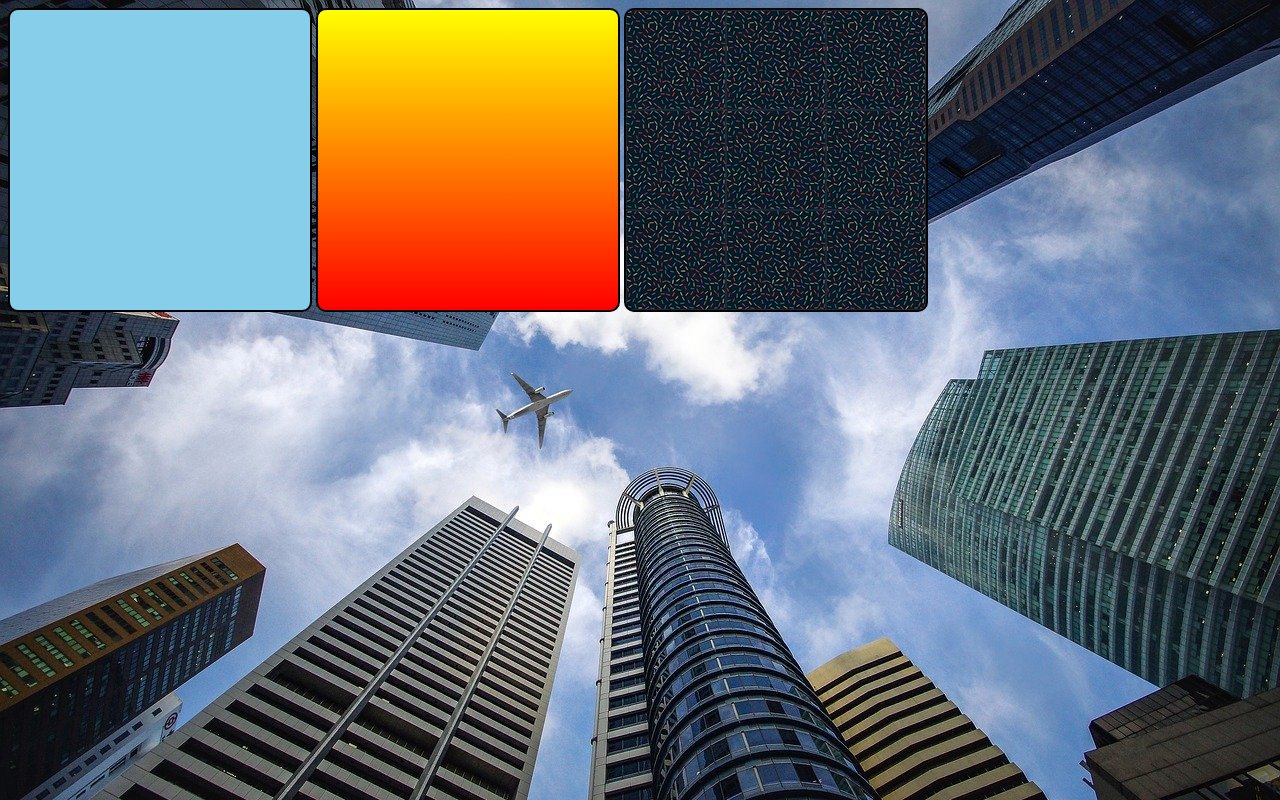
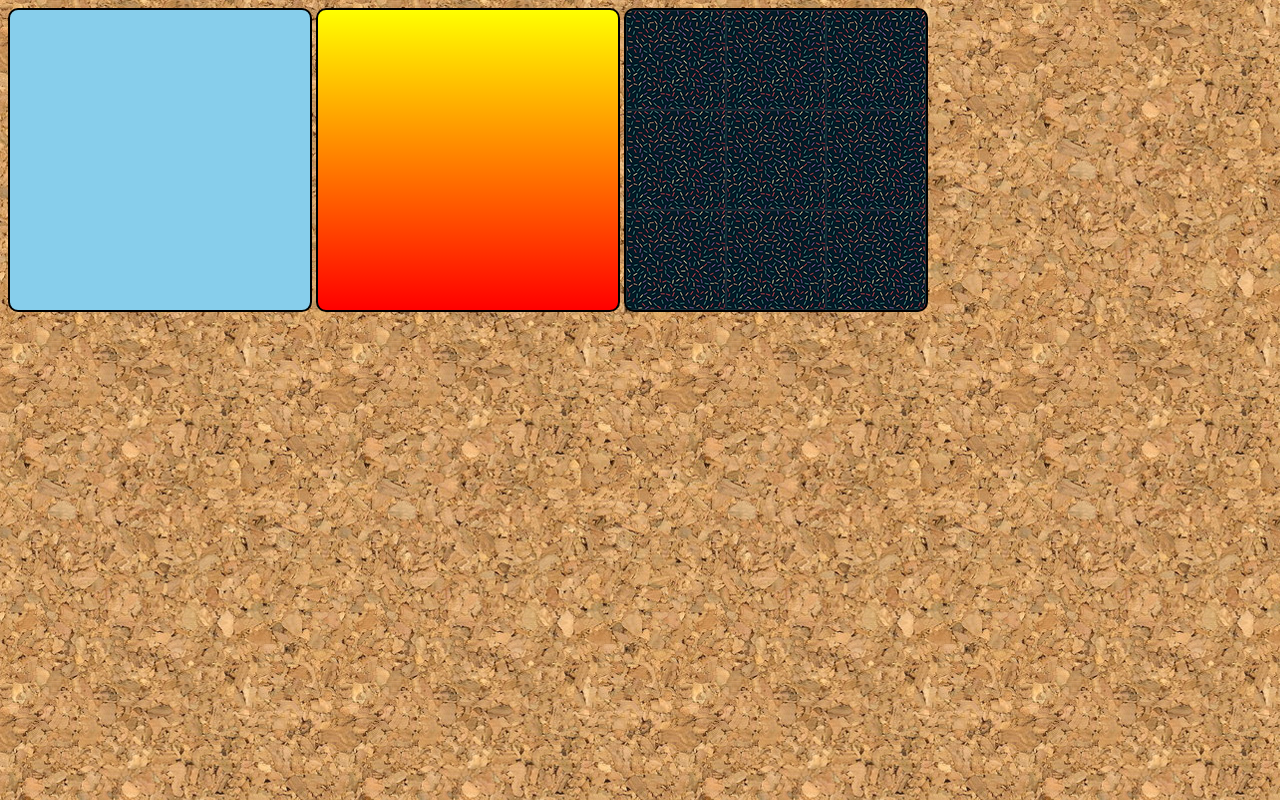
Before and after one commit to claudiadejesus/html-css, a plain HTML site: page exercícios/ex22/fundo01.html in a window 1280 px wide. Drawn offline with Linux system fonts and the light colour scheme.

Commit message:
exercício 22 alterado

```diff
--- a/exercícios/ex22/fundo01.html
+++ b/exercícios/ex22/fundo01.html
@@ -7,7 +7,7 @@
     <style>
 
         body{
-            background-image: url('imagens/wallpaper002.jpg');
+            background-image: url('imagens/wallpaper001.jpg');
         }
         div.quadrado{
             display: inline-block;
```
